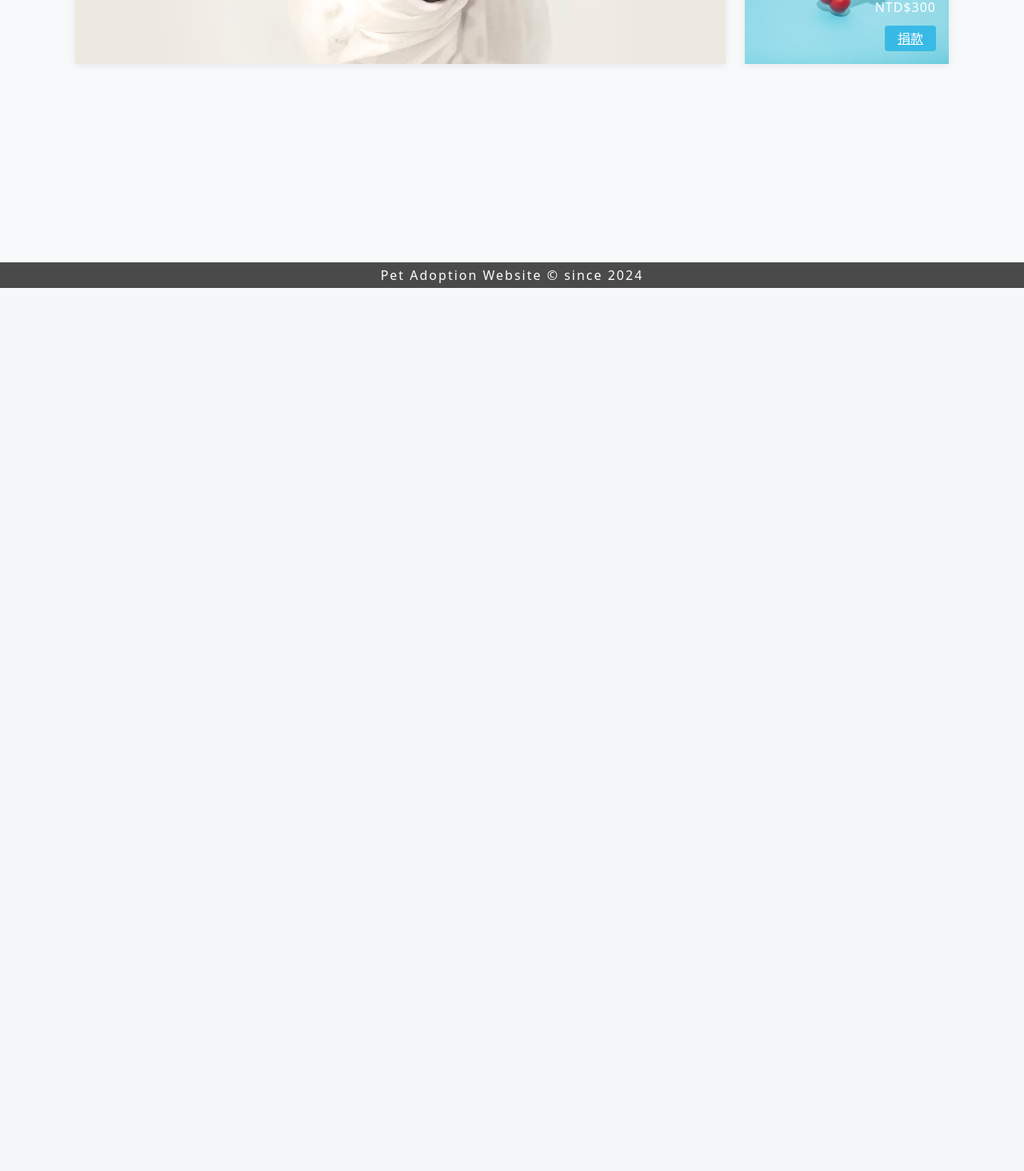
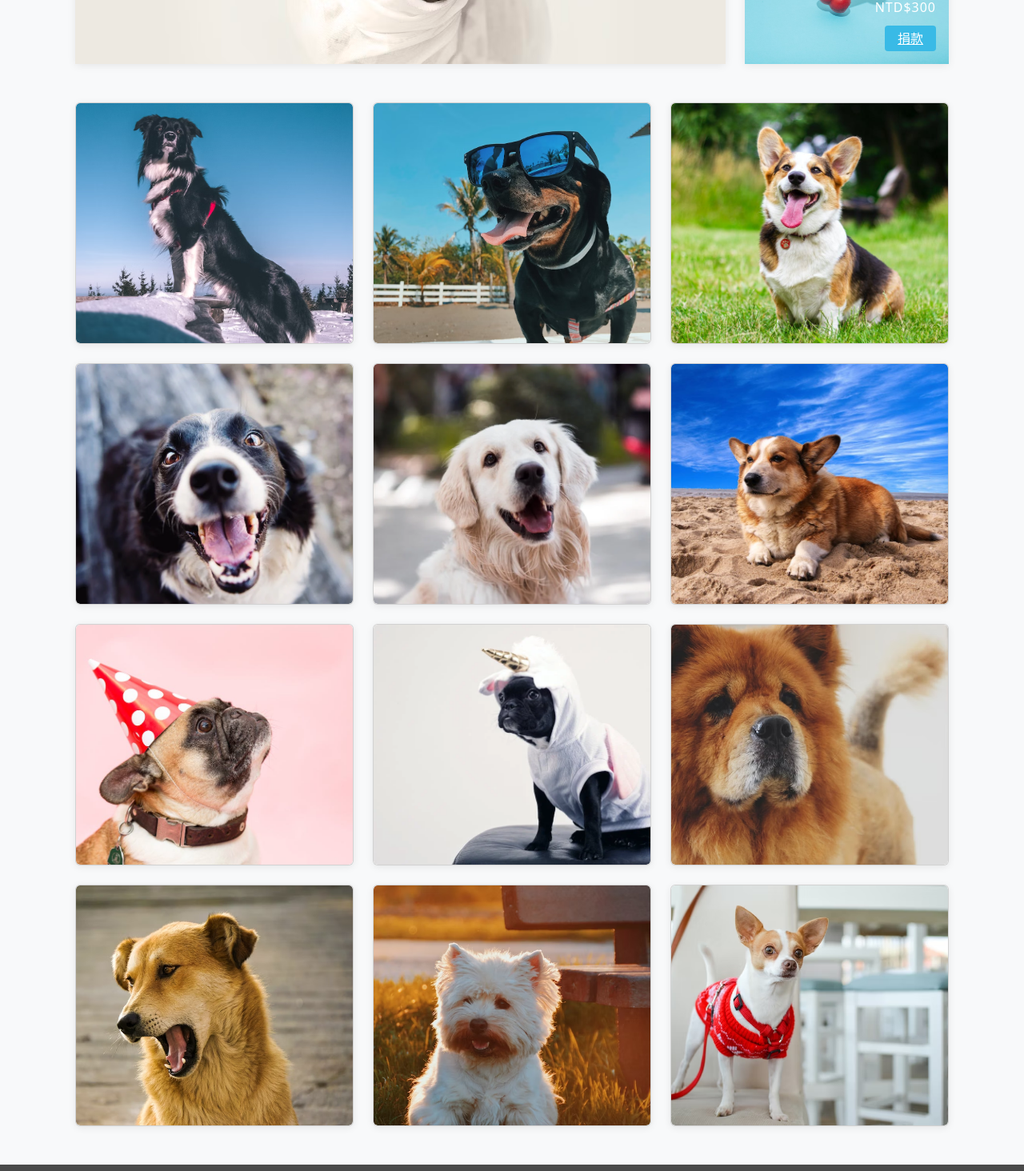
Before and after one commit to cyanshub/sp-adopt-react-071924, a React (Vite) app: page / in a window 1280 px wide. Shown: the part 440-1904 px from the top of the page at 80% size. Before the commit the page ends 803 px from the top, so only its background shows below. Built offline with nearby package versions, Linux system fonts and the light colour scheme.

Commit message:
移植 Album 組件, 引入陣列資料, 並將陣列資料逐一取出

```diff
--- /dev/null
+++ b/data.json
@@ -0,0 +1,76 @@
+{
+  "pets": [
+    {
+      "id": 1,
+      "name": "藍哥",
+      "age": "7 歲",
+      "image": "images/pets/pet-1.avif"
+    },
+    {
+      "id": 2,
+      "name": "小黑",
+      "age": "2 歲",
+      "image": "images/pets/pet-2.avif"
+    },
+    {
+      "id": 3,
+      "name": "花花",
+      "age": "4 歲",
+      "image": "images/pets/pet-3.jpeg"
+    },
+    {
+      "id": 4,
+      "name": "皮克",
+      "age": "3 歲",
+      "image": "images/pets/pet-4.webp"
+    },
+    {
+      "id": 5,
+      "name": "哈金",
+      "age": "6 歲",
+      "image": "images/pets/pet-5.webp"
+    },
+    {
+      "id": 6,
+      "name": "大小姐",
+      "age": "5 歲",
+      "image": "images/pets/pet-6.jpeg"
+    },
+    {
+      "id": 7,
+      "name": "公主",
+      "age": "2 歲",
+      "image": "images/pets/pet-7.jpeg"
+    },
+    {
+      "id": 8,
+      "name": "獨角獸",
+      "age": "2 歲",
+      "image": "images/pets/pet-8.webp"
+    },
+    {
+      "id": 9,
+      "name": "阿獅",
+      "age": "3 歲",
+      "image": "images/pets/pet-9.avif"
+    },
+    {
+      "id": 10,
+      "name": "辛巴",
+      "age": "2 歲",
+      "image": "images/pets/pet-10.avif"
+    },
+    {
+      "id": 11,
+      "name": "豆皮",
+      "age": "2 歲",
+      "image": "images/pets/pet-11.avif"
+    },
+    {
+      "id": 12,
+      "name": "阿瓜",
+      "age": "2 歲",
+      "image": "images/pets/pet-12.avif"
+    }
+  ]
+}
--- a/src/App.jsx
+++ b/src/App.jsx
@@ -1,10 +1,12 @@
 // 導入 Components
+import Album from "./components/Album/Album"
 import Banner from "./components/Banner/Banner"
 
 function App() {
   return (
     <>
       <Banner />
+      <Album />
     </>
   )
 }
--- /dev/null
+++ b/src/components/Album/Album.jsx
@@ -0,0 +1,40 @@
+// 1. 在 return 後面置入原本 hbs 檔案的內容
+// 2. 把所有的 class 屬性改成 className 屬性
+// 3. 若有 for 屬性, 則要改成 htmlFor 屬性
+// 4. 把 style 屬性改成接收物件, 數值直接寫成數值, 含字串數值則加上引號
+// 5. 記得屬性名與屬性值也要寫成駝峰式命名(bootstrap例外)
+// 6. 注意單標籤要閉合, 例如 img 元素
+// 7. 記得 {{#each 陣列資料}} 的寫法要改成在單花括JS表達式使用陣列資料.map
+// 8. 使用陣列方法時, this 是 JavaScript 保留字, 要避免使用
+// 9. 因應 React, 使用陣列時, 陣列中的每個物件, 至少在最外層容器要加上 key 屬性
+// 10. 使用變數的方式要改成單花括, 若遇到字串要避免引號在單花括外面
+
+// 載入資料
+import { pets } from '../../../data.json'
+
+export default function Album() {
+  return (
+      <section id="album">
+        <div className="container">
+          <div className="album-wrapper" id="data-panel-petlist">
+
+            {/* 將陣列資料 each 出來 */}
+            { pets.map( item => {
+              return (
+                <div className="card" key={pets.id}>
+                  <img
+                    src={"/" + item.image}
+                    alt={item.name} className="card-img" />
+                  <div className="card-text">
+                    <h3 className="card-title">{ item.name }</h3>
+                    <p className="card-description">{ item.age }</p>
+                  </div>
+                </div>
+              )
+             })  }
+
+          </div>
+        </div>
+      </section>
+  )
+}
```
